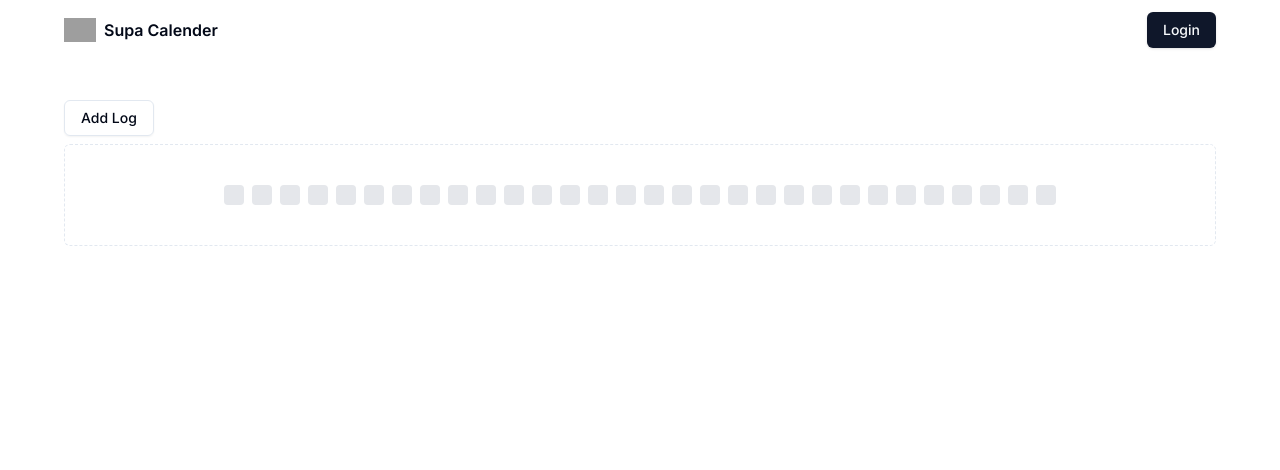
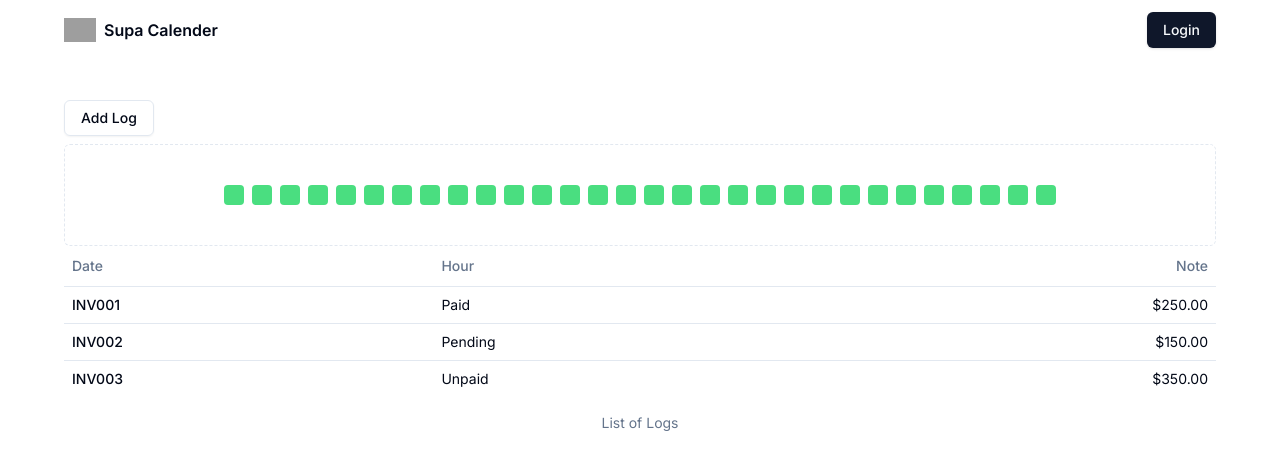
Before and after one commit to Alapottra-troj1n/supabase-nextjs-app, a Next.js app: page / in a window 1280 px wide. Shown: the top 470 px of the page. Built offline with nearby package versions, Linux system fonts and the light colour scheme; grey boxes are pictures that could not be loaded.

Commit message:
added supabase store and integrated with add log

```diff
--- a/src/app/page.tsx
+++ b/src/app/page.tsx
@@ -1,4 +1,5 @@
 import Calender from "@/components/Calender";
+import { Log } from "@/components/Log";
 import { NewLog } from "@/components/NewLog";
 
 
@@ -9,6 +10,7 @@
       <NewLog />
       </div>
       <Calender/>
+      <Log/>
     </div>
   )
 }
--- a/src/components/Calender.tsx
+++ b/src/components/Calender.tsx
@@ -3,6 +3,7 @@
     HoverCardContent,
     HoverCardTrigger,
 } from "@/components/ui/hover-card"
+import { cn } from "@/lib/utils";
 import dayjs from 'dayjs';
 
 export default function Calender() {
@@ -19,8 +20,18 @@
         return datesArray;
     }
 
-
-
+    const getColor = (hour: number) => {
+        if (hour === 0) {
+            return 'bg-gray-200'
+        } else if (hour < 5) {
+            return 'bg-green-200'
+        } else if (hour < 10) {
+            return 'bg-green-400'
+        } else {
+            return 'bg-green-500'
+        }
+    }
+    const hour = 5;
     return (
         <div>
 
@@ -29,14 +40,13 @@
                     return (
                         <HoverCard key={index}>
                             <HoverCardTrigger>
-                            <div className='w-5 h-5 bg-gray-200 rounded-sm cursor-pointer' key={index}>
-                            </div>
+                                <div  className={cn('w-5 h-5  rounded-sm cursor-pointer',getColor(hour || 0) )} key={index}>
+                                </div>
                             </HoverCardTrigger>
                             <HoverCardContent>
-                               0 hours on {date}
+                                {hour || 0} hours on {date}
                             </HoverCardContent>
                         </HoverCard>
-
                     )
                 })}
             </div>
--- a/src/components/DatePicker.tsx
+++ b/src/components/DatePicker.tsx
@@ -12,9 +12,14 @@
   PopoverContent,
   PopoverTrigger,
 } from "@/components/ui/popover"
+import { useLogStore } from "@/store"
+import { SelectSingleEventHandler } from "react-day-picker"
 
 export function DatePicker() {
-  const [date, setDate] = React.useState<Date>()
+  const log = useLogStore(state => state.log);
+  const setDate = useLogStore(state => state.setDate);
+
+  console.log(log)
 
   return (
     <Popover>
@@ -23,18 +28,18 @@
           variant={"outline"}
           className={cn(
             "col-span-3 justify-start text-left font-normal",
-            !date && "text-muted-foreground"
+            !log.date && "text-muted-foreground"
           )}
         >
           <CalendarIcon className="mr-2 h-4 w-4" />
-          {date ? format(date, "PPP") : <span>Pick a date</span>}
+          {log.date ? format(log.date, "PPP") : <span>Pick a date</span>}
         </Button>
       </PopoverTrigger>
       <PopoverContent className="w-auto p-0">
         <Calendar
           mode="single"
-          selected={date}
-          onSelect={setDate}
+          selected={log.date}
+          onSelect={setDate as SelectSingleEventHandler}
           initialFocus
         />
       </PopoverContent>
--- /dev/null
+++ b/src/components/Log.tsx
@@ -0,0 +1,55 @@
+import {
+    Table,
+    TableBody,
+    TableCaption,
+    TableCell,
+    TableHead,
+    TableHeader,
+    TableRow,
+  } from "@/components/ui/table"
+
+  const invoices = [
+    {
+      invoice: "INV001",
+      paymentStatus: "Paid",
+      totalAmount: "$250.00",
+      paymentMethod: "Credit Card",
+    },
+    {
+      invoice: "INV002",
+      paymentStatus: "Pending",
+      totalAmount: "$150.00",
+      paymentMethod: "PayPal",
+    },
+    {
+      invoice: "INV003",
+      paymentStatus: "Unpaid",
+      totalAmount: "$350.00",
+      paymentMethod: "Bank Transfer",
+    },
+
+  ]
+
+  export function Log() {
+    return (
+      <Table>
+        <TableCaption>List of Logs</TableCaption>
+        <TableHeader>
+          <TableRow>
+            <TableHead>Date</TableHead>
+            <TableHead>Hour</TableHead>
+            <TableHead className="text-right">Note</TableHead>
+          </TableRow>
+        </TableHeader>
+        <TableBody>
+          {invoices.map((invoice) => (
+            <TableRow key={invoice.invoice}>
+              <TableCell className="font-medium">{invoice.invoice}</TableCell>
+              <TableCell>{invoice.paymentStatus}</TableCell>
+              <TableCell className="text-right">{invoice.totalAmount}</TableCell>
+            </TableRow>
+          ))}
+        </TableBody>
+      </Table>
+    )
+  }
--- a/src/components/NewLog.tsx
+++ b/src/components/NewLog.tsx
@@ -1,3 +1,4 @@
+'use client'
 import { Button } from "@/components/ui/button"
 import {
   Dialog,
@@ -11,8 +12,15 @@
 import { Input } from "@/components/ui/input"
 import { Label } from "@/components/ui/label"
 import { DatePicker } from "./DatePicker"
+import { useLogStore } from "@/store"
 
 export function NewLog() {
+  const log = useLogStore(state => state.log);
+  const setLog = useLogStore(state => state.setLog);
+
+  console.log(log)
+
+
   return (
     <Dialog>
       <DialogTrigger asChild>
@@ -36,13 +44,13 @@
             <Label htmlFor="hour" className="text-right">
               Hour
             </Label>
-            <Input type="number" id="hour" value="" className="col-span-3" />
+            <Input type="number" id="hour" value={log.hour.toString()} onChange={(e)=> setLog({...log, hour: parseInt(e.target.value)})} className="col-span-3" />
           </div>
           <div className="grid grid-cols-4 items-center gap-4">
             <Label htmlFor="note" className="text-right">
               Note
             </Label>
-            <Input id="note" value="" className="col-span-3" />
+            <Input id="note" className="col-span-3" value={log.note.toString()} onChange={(e)=> setLog({...log, note: e.target.value})} />
           </div>
         </div>
         <DialogFooter>
--- /dev/null
+++ b/src/components/ui/table.tsx
@@ -0,0 +1,117 @@
+import * as React from "react"
+
+import { cn } from "@/lib/utils"
+
+const Table = React.forwardRef<
+  HTMLTableElement,
+  React.HTMLAttributes<HTMLTableElement>
+>(({ className, ...props }, ref) => (
+  <div className="w-full overflow-auto">
+    <table
+      ref={ref}
+      className={cn("w-full caption-bottom text-sm", className)}
+      {...props}
+    />
+  </div>
+))
+Table.displayName = "Table"
+
+const TableHeader = React.forwardRef<
+  HTMLTableSectionElement,
+  React.HTMLAttributes<HTMLTableSectionElement>
+>(({ className, ...props }, ref) => (
+  <thead ref={ref} className={cn("[&_tr]:border-b", className)} {...props} />
+))
+TableHeader.displayName = "TableHeader"
+
+const TableBody = React.forwardRef<
+  HTMLTableSectionElement,
+  React.HTMLAttributes<HTMLTableSectionElement>
+>(({ className, ...props }, ref) => (
+  <tbody
+    ref={ref}
+    className={cn("[&_tr:last-child]:border-0", className)}
+    {...props}
+  />
+))
+TableBody.displayName = "TableBody"
+
+const TableFooter = React.forwardRef<
+  HTMLTableSectionElement,
+  React.HTMLAttributes<HTMLTableSectionElement>
+>(({ className, ...props }, ref) => (
+  <tfoot
+    ref={ref}
+    className={cn("bg-primary font-medium text-primary-foreground", className)}
+    {...props}
+  />
+))
+TableFooter.displayName = "TableFooter"
+
+const TableRow = React.forwardRef<
+  HTMLTableRowElement,
+  React.HTMLAttributes<HTMLTableRowElement>
+>(({ className, ...props }, ref) => (
+  <tr
+    ref={ref}
+    className={cn(
+      "border-b transition-colors hover:bg-muted/50 data-[state=selected]:bg-muted",
+      className
+    )}
+    {...props}
+  />
+))
+TableRow.displayName = "TableRow"
+
+const TableHead = React.forwardRef<
+  HTMLTableCellElement,
+  React.ThHTMLAttributes<HTMLTableCellElement>
+>(({ className, ...props }, ref) => (
+  <th
+    ref={ref}
+    className={cn(
+      "h-10 px-2 text-left align-middle font-medium text-muted-foreground [&:has([role=checkbox])]:pr-0 [&>[role=checkbox]]:translate-y-[2px]",
+      className
+    )}
+    {...props}
+  />
+))
+TableHead.displayName = "TableHead"
+
+const TableCell = React.forwardRef<
+  HTMLTableCellElement,
+  React.TdHTMLAttributes<HTMLTableCellElement>
+>(({ className, ...props }, ref) => (
+  <td
+    ref={ref}
+    className={cn(
+      "p-2 align-middle [&:has([role=checkbox])]:pr-0 [&>[role=checkbox]]:translate-y-[2px]",
+      className
+    )}
+    {...props}
+  />
+))
+TableCell.displayName = "TableCell"
+
+const TableCaption = React.forwardRef<
+  HTMLTableCaptionElement,
+  React.HTMLAttributes<HTMLTableCaptionElement>
+>(({ className, ...props }, ref) => (
+  <caption
+    ref={ref}
+    className={cn("mt-4 text-sm text-muted-foreground", className)}
+    {...props}
+  />
+))
+TableCaption.displayName = "TableCaption"
+
+export {
+  Table,
+  TableHeader,
+  TableBody,
+  TableFooter,
+  TableHead,
+  TableRow,
+  TableCell,
+  TableCaption,
+}
--- /dev/null
+++ b/src/store/index.ts
@@ -0,0 +1,24 @@
+import { create } from 'zustand'
+
+type Log = {
+    date: Date,
+    note: String,
+    hour: Number
+}
+
+interface LogState {
+    log: Log,
+    setLog: (log: Log) => void,
+    setDate: (date: Date) => void
+
+}
+
+export const useLogStore = create<LogState>()((set) => ({
+    log: {
+        date: new Date(),
+        note: 'note',
+        hour: 5
+    },
+    setLog: (log: Log) => set((state) => ({ ...state.log, log })),
+    setDate: (date: Date) => set(state => ({ log: { ...state.log, date } }))
+}))
```
